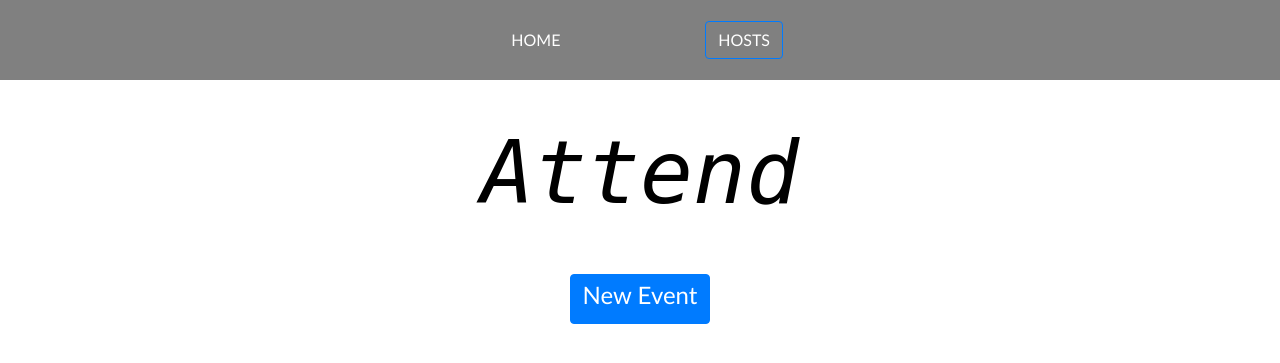
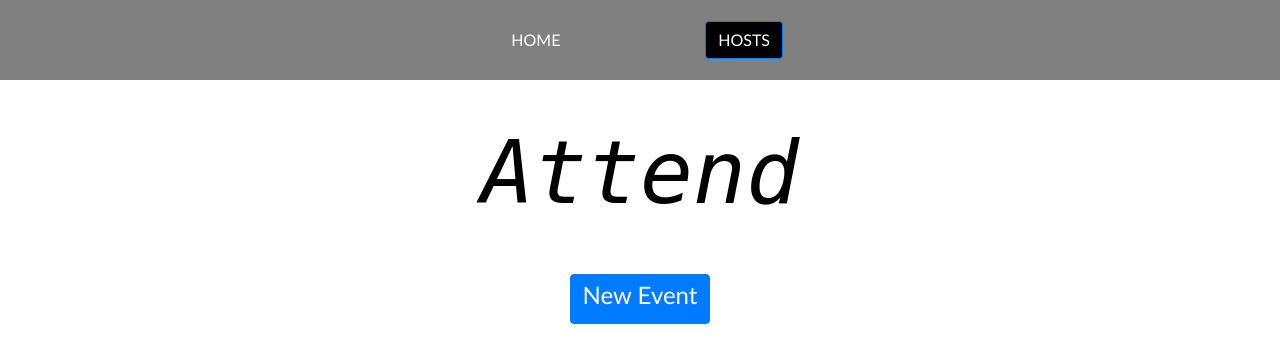
Before and after one commit to merobi-hub/attendance-tracker, a Flask app: page / in a window 1280 px wide. Shown: the top 363 px of the page. Run offline with Flask 2, Linux system fonts and the light colour scheme; data that the repository does not hold is empty; some libraries are stand-ins or nearby versions.

Commit message:
hosts button bkgd change

```diff
--- a/attendance/static/css/main.css
+++ b/attendance/static/css/main.css
@@ -55,11 +55,10 @@ body {
     flex-direction: row;
 }
 
-#nav-links {
-    /* width: 100%; */
+/* #nav-links {
     background-color: black;
     margin: 0 auto;
-}
+} */
 
 #nav-col {
     width: 200px;
@@ -112,7 +111,7 @@ body {
 }
 
 #small-nav-link-hosts {
-    background-color: gray;
+    background-color: black;
     text-decoration: none;
     color: white;
 }
```
